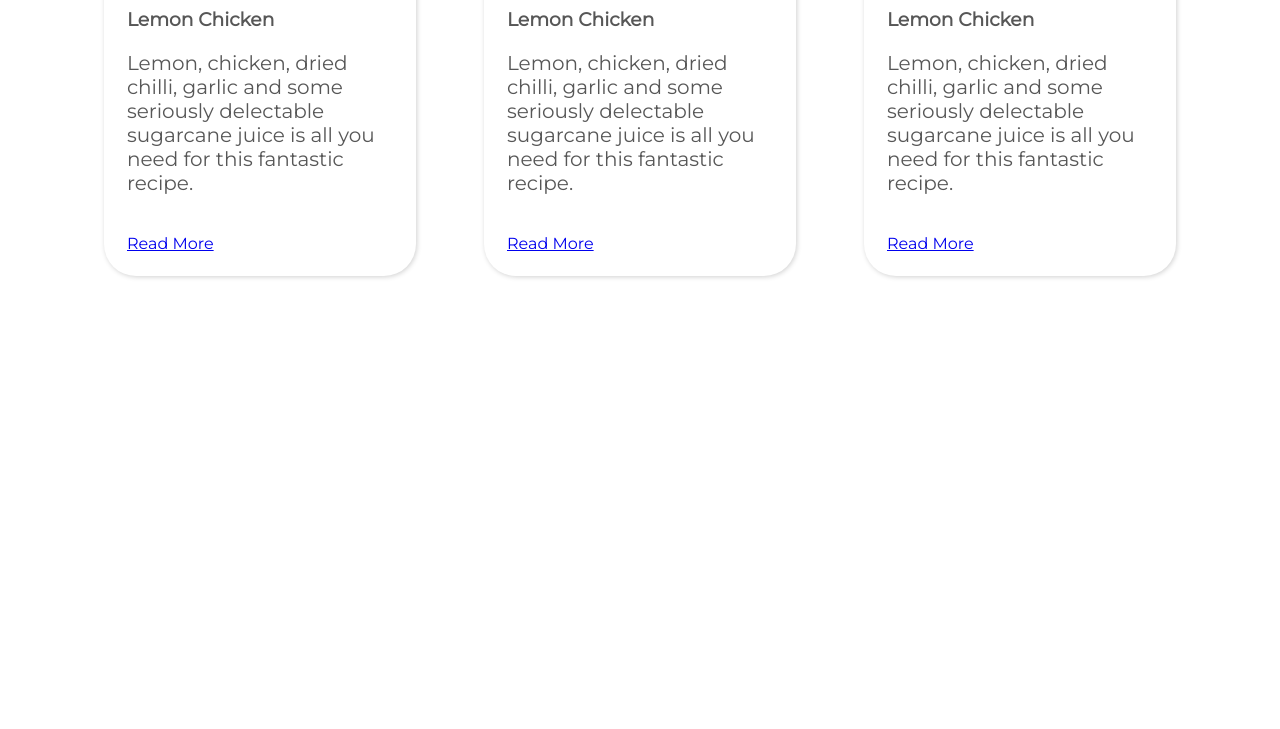
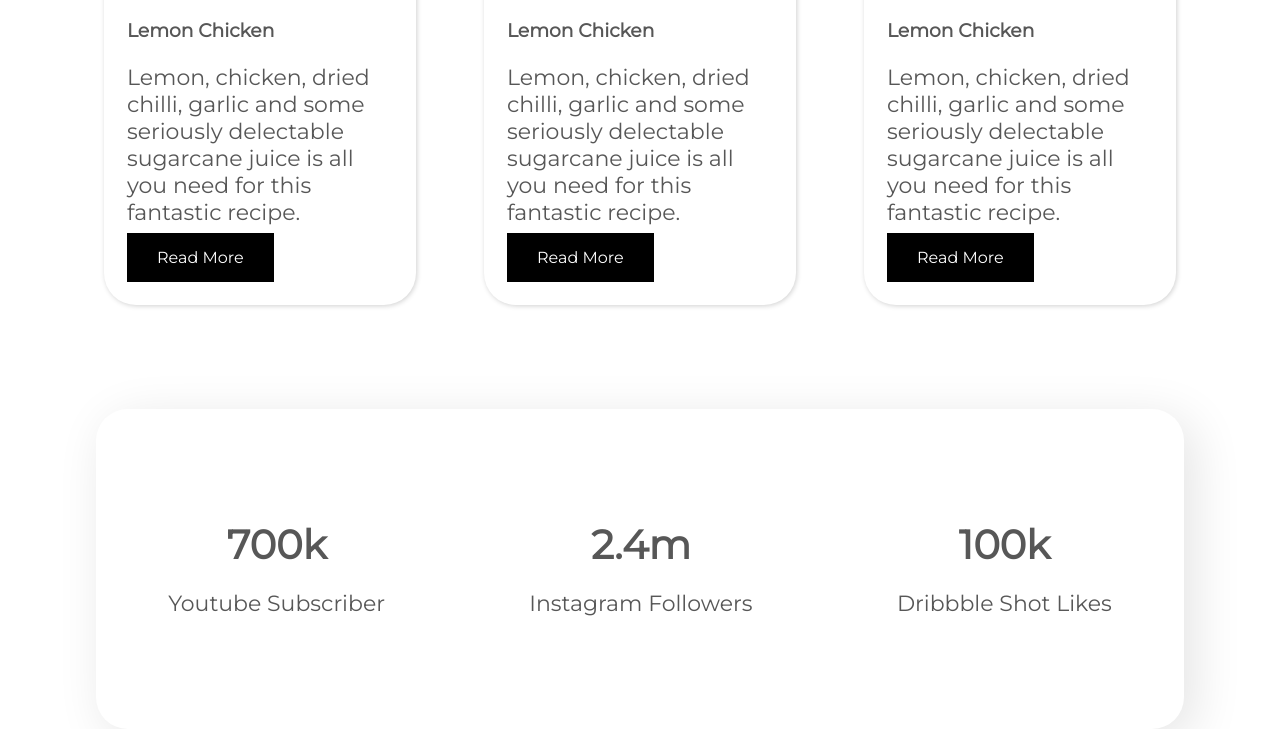
Before and after one commit to ihasaniftekhar/food-network, a plain HTML site: page index.html in a window 1280 px wide. Shown: the part 1915-2644 px from the top of the page. Before the commit the page ends 2295 px from the top, so only its background shows below. Drawn offline with Linux system fonts and the light colour scheme.

Commit message:
followers section added

```diff
--- a/css/main-style.css
+++ b/css/main-style.css
@@ -15,7 +15,7 @@ h2{
 }
 
 p{
-    font-size: 20px;
+    font-size: 22px;
 }
 
 .flexible{
@@ -70,3 +70,35 @@ p{
 .recipie-box-main{
     padding: 70px;
 }
+
+.read-more-btn{
+    margin-bottom: 15px;
+}
+
+.read-more-btn a{
+    text-decoration: none;
+    background-color: black;
+    padding:15px 30px;
+    color: white;
+    margin-bottom: 15px;
+}
+
+.followers{
+    font-size: 40px;
+    font-weight: bolder;
+    line-height: 10px;
+}
+
+.p-followers{
+    box-shadow: 10px 10px 50px rgba(0, 0, 0, 0.109);
+    border-radius: 2em;
+    margin:auto;
+    width: 85%;
+    height: 40vh;
+    text-align: center;
+}
+
+.followers-box{
+    padding: 5%;
+    margin: auto;
+}
--- a/index.html
+++ b/index.html
@@ -73,8 +73,9 @@
                 <p>
                     Lemon, chicken, dried chilli, garlic and some seriously delectable sugarcane juice is all you need for this fantastic recipe.
                 </p>
-                <br>
-                <a class="read-more-btn" target="_blank" href="https://www.facebook.com/Ihasan.Iftekhar/">Read More</a>
+                <div class="read-more-btn">
+                    <a target="_blank" href="https://www.facebook.com/Ihasan.Iftekhar/">Read More</a>
+                </div>
             </div>
 
             <div class="recipie-box">
@@ -83,8 +84,9 @@
                 <p>
                     Lemon, chicken, dried chilli, garlic and some seriously delectable sugarcane juice is all you need for this fantastic recipe.
                 </p>
-                <br>
-                <a class="read-more-btn" target="_blank" href="https://www.facebook.com/Ihasan.Iftekhar/">Read More</a>
+                <div class="read-more-btn">
+                    <a target="_blank" href="https://www.facebook.com/Ihasan.Iftekhar/">Read More</a>
+                </div>
             </div>
 
             <div class="recipie-box">
@@ -93,17 +95,29 @@
                 <p>
                     Lemon, chicken, dried chilli, garlic and some seriously delectable sugarcane juice is all you need for this fantastic recipe.
                 </p>
-                <br>
-                <a class="read-more-btn" target="_blank" href="https://www.facebook.com/Ihasan.Iftekhar/">Read More</a>
+                <div class="read-more-btn">
+                    <a target="_blank" href="https://www.facebook.com/Ihasan.Iftekhar/">Read More</a>
+                </div>
             </div>
-        </div>
-
-        <div>
-
         </div>
 
     </section>
 
+        <section class="p-followers flexible">
+                <div class="followers-box">
+                    <p class="followers">700k</p>
+                    <p>Youtube Subscriber</p>
+                </div>
+                <div class="followers-box">
+                    <p class="followers">2.4m</p>
+                    <p>Instagram Followers</p>
+                </div>
+                <div class="followers-box">
+                    <p class="followers">100k<p>
+                    <p>Dribbble Shot Likes</p>
+                </div>
+        </section>
+
 
 </body>
 </html>
```
